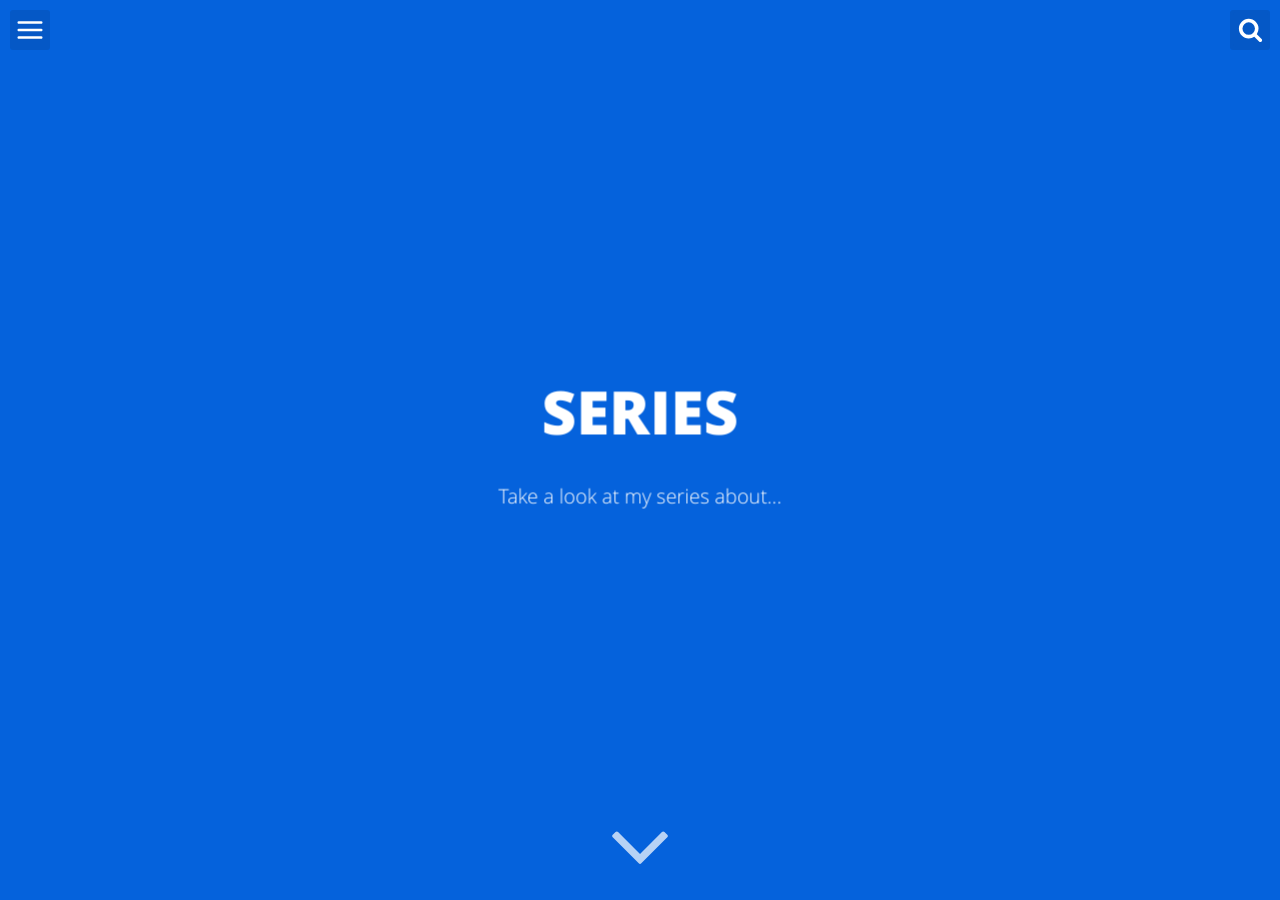
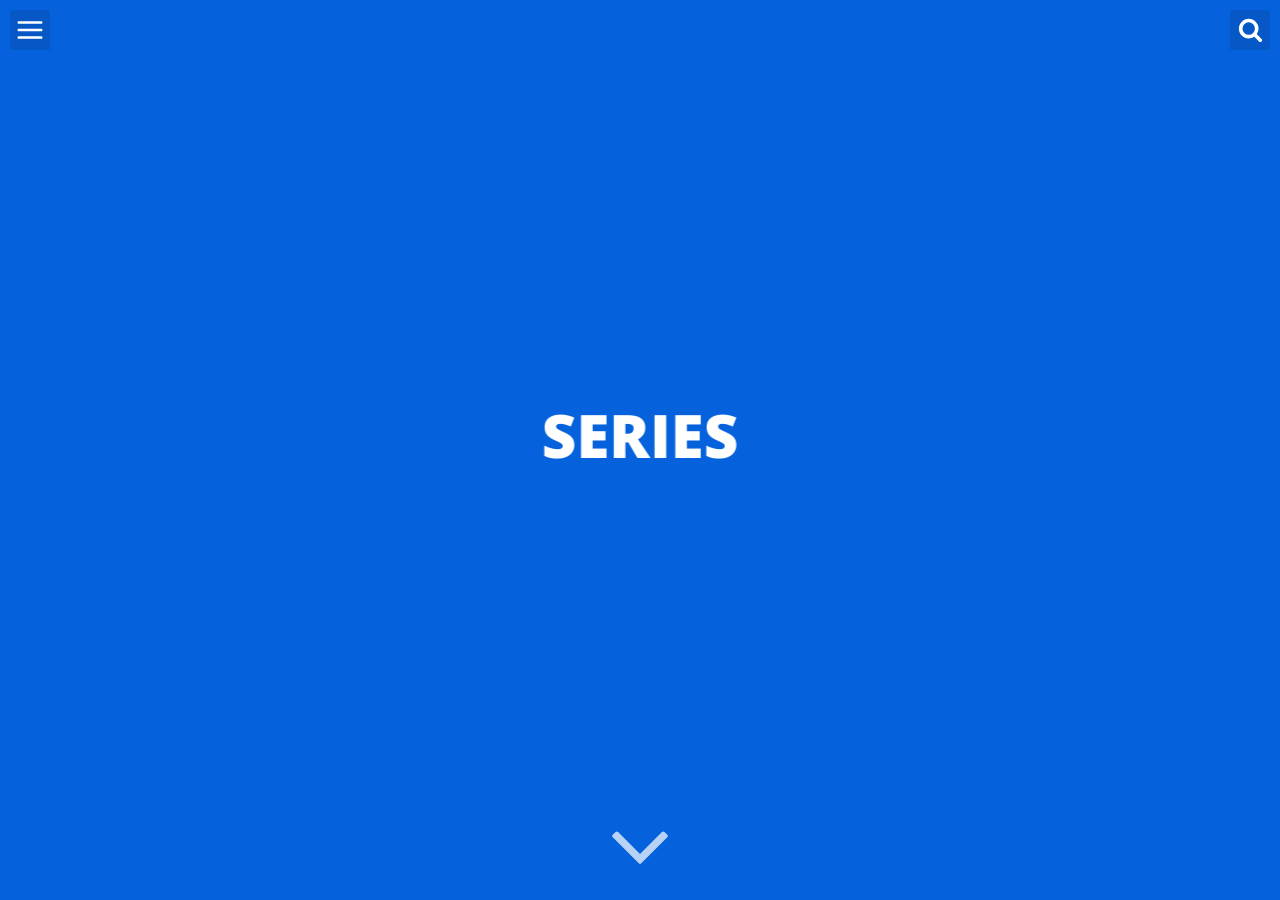
Before and after one commit to JuliaTorrejon/juliatorrejon.github.io, a Jekyll site: the page built from series.html, in a window 1280 px wide and 900 px high. Built offline with Jekyll 4.4.1, drawn with Linux system fonts in a browser that asks for light colours.

Commit message:
Update series.html

```diff
--- a/series.html
+++ b/series.html
@@ -3,7 +3,7 @@ layout: minimal
 title: "Series"
 permalink: /series/index.html
 image: '/assets/img/series.png'
-description: "Take a look at my series about..."
+description: ""
 ---
 
 {% for tag in site.categories %}
```
